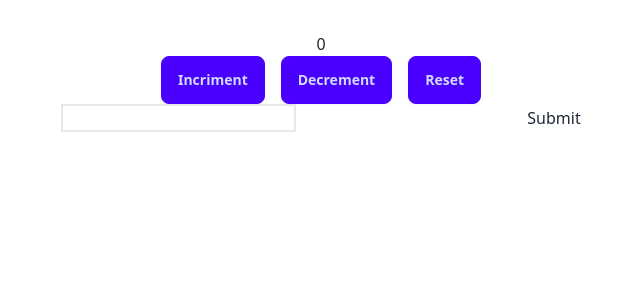
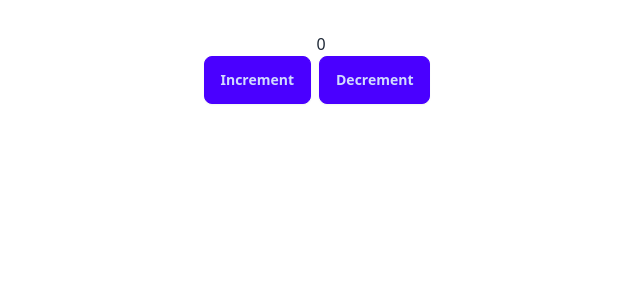
Before and after one commit to Shahriyar001/react-hooks, a React (Vite) app: page / in a window 1280 px wide. Shown: the top 300 px of the page, without its empty margins (319-959 px from the left). Built offline with nearby package versions, Linux system fonts and the light colour scheme.

Commit message:
added use reducer

```diff
--- a/src/App.jsx
+++ b/src/App.jsx
@@ -1,11 +1,13 @@
 import "./App.css";
-import UseState from "./pages/UseState";
-import UseStateExample from "./pages/useStateExample";
+import UseReducer from "./pages/UseReducer";
+// import UseState from "./pages/UseState";
+// import UseStateExample from "./pages/useStateExample";
 function App() {
   return (
     <div>
-      <UseState />
-      <UseStateExample />
+      {/* <UseState /> */}
+      {/* <UseStateExample /> */}
+      <UseReducer></UseReducer>
     </div>
   );
 }
--- /dev/null
+++ b/src/pages/UseReducer.jsx
@@ -0,0 +1,38 @@
+import { useReducer } from "react";
+
+const initialState = { count: 0 };
+
+const reducer = (currentState, action) => {
+  switch (action.type) {
+    case "increment":
+      return { count: currentState.count + 1 };
+    case "decrement":
+      return { count: currentState.count - 1 };
+    default:
+      return currentState;
+  }
+};
+
+const UseReducer = () => {
+  const [state, dispatch] = useReducer(reducer, initialState);
+
+  return (
+    <div>
+      <h1>{state.count}</h1>
+      <button
+        onClick={() => dispatch({ type: "increment" })}
+        className="btn btn-primary"
+      >
+        Increment
+      </button>
+      <button
+        onClick={() => dispatch({ type: "decrement" })}
+        className="btn btn-primary mx-2"
+      >
+        Decrement
+      </button>
+    </div>
+  );
+};
+
+export default UseReducer;
```
